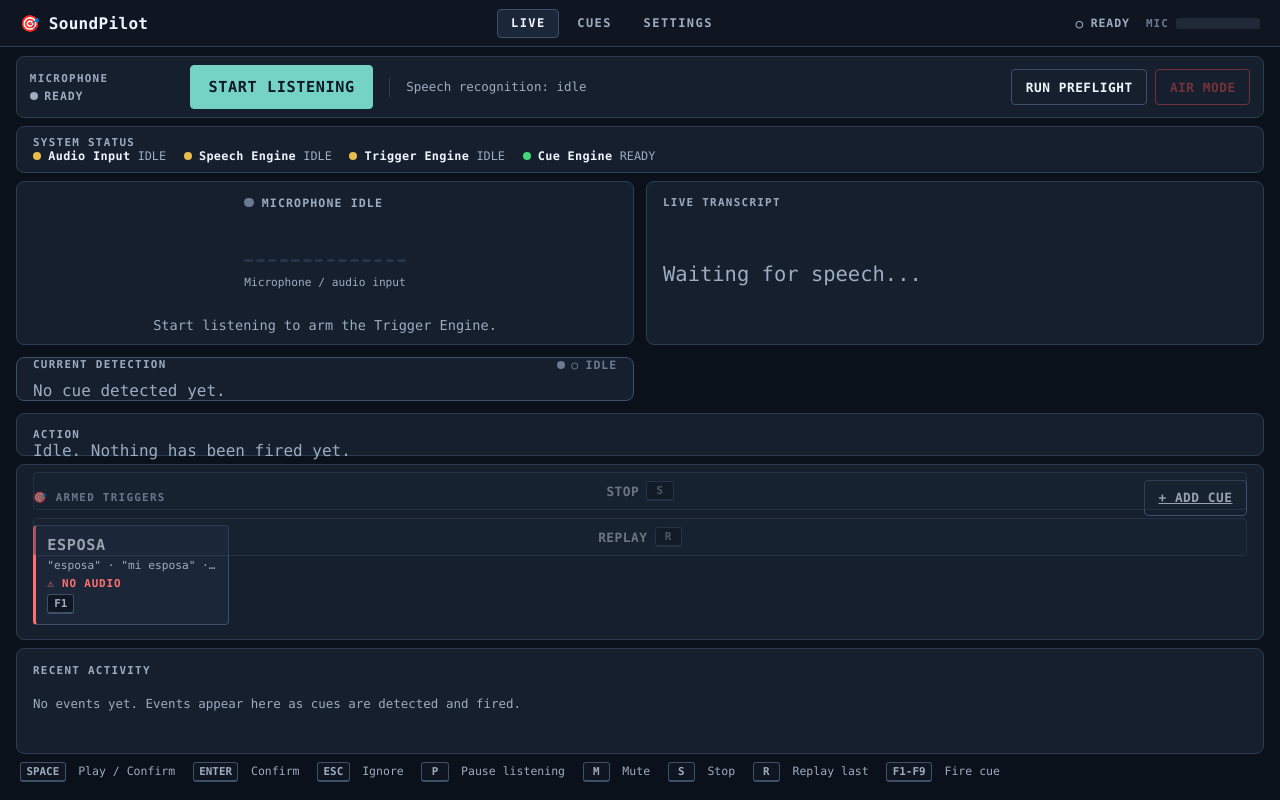
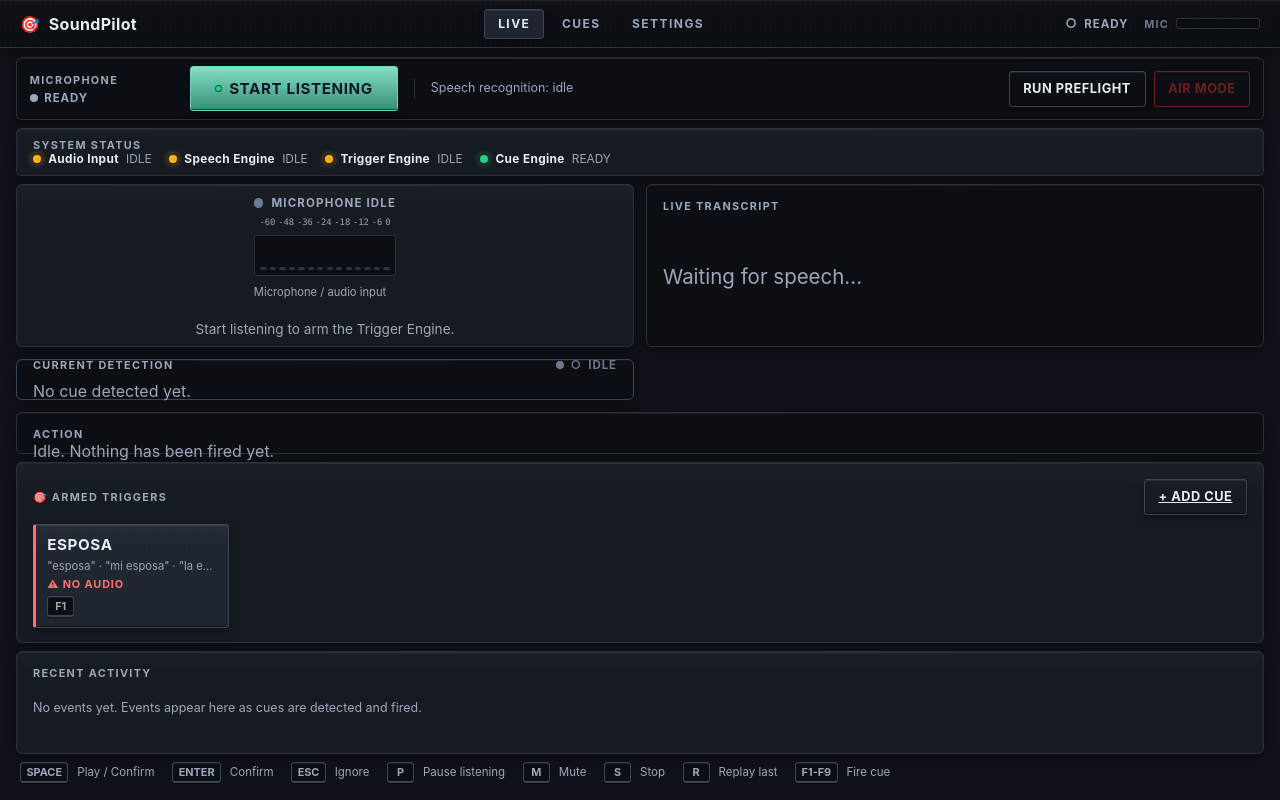
Before and after one commit to felipemvrin/soundpilot, an Angular app: page /live in a window 1280 px wide. Built offline with nearby package versions, Linux system fonts and the light colour scheme.

Commit message:
feat: refine broadcast control surface UI

```diff
--- a/src/app/features/live/live.component.html
+++ b/src/app/features/live/live.component.html
@@ -11,10 +11,13 @@
     </div>
     <button
       type="button"
-      class="btn btn--lg"
+      class="btn btn--lg listen-button"
       [class.btn--primary]="!session.isListening()"
+      [class.is-listening]="session.isListening()"
+      [attr.aria-pressed]="session.isListening()"
       (click)="session.toggleListening()"
     >
+      <span class="control-led" aria-hidden="true"></span>
       {{ session.isListening() ? 'Stop listening' : 'Start listening' }}
     </button>
     <span class="hint recog">
--- a/src/app/features/live/live.component.scss
+++ b/src/app/features/live/live.component.scss
@@ -14,18 +14,43 @@
 
 .ops {
   align-items: center;
-  background: var(--surface);
+  background: var(--surface-deep);
   border: 1px solid var(--line);
   border-radius: var(--radius);
   display: flex;
   gap: 1rem;
   padding: 0.7rem 1rem;
+  box-shadow: var(--sp-shadow-control);
+  position: relative;
 }
 
 .mic-block {
   display: grid;
   gap: 0.25rem;
   min-width: 9rem;
+}
+
+.listen-button {
+  min-width: 13rem;
+}
+
+.control-led {
+  background: var(--ok);
+  border: 1px solid rgb(0 0 0 / 55%);
+  border-radius: 50%;
+  box-shadow: 0 0 6px rgb(39 209 140 / 55%);
+  height: 0.45rem;
+  width: 0.45rem;
+}
+
+.listen-button.is-listening {
+  border-color: var(--warn);
+  color: var(--warn);
+}
+
+.listen-button.is-listening .control-led {
+  background: var(--warn);
+  box-shadow: 0 0 6px rgb(255 176 32 / 60%);
 }
 
 .recog {
@@ -64,6 +89,9 @@
 .listening.state--matched,
 .listening.state--triggering {
   border-color: var(--accent);
+  box-shadow:
+    var(--sp-shadow-panel),
+    0 0 0 1px rgb(105 213 198 / 8%);
 }
 
 .listening.state--cooldown {
@@ -257,6 +285,13 @@
   transition: border-color 0.2s ease;
 }
 
+.transcript,
+.detected,
+.action {
+  background-color: var(--surface-deep);
+  background-image: none;
+}
+
 .detected.state--matched {
   animation: detected-flash 0.4s ease-out;
   border-color: var(--warn);
@@ -317,10 +352,18 @@
   margin-top: 0.75rem;
 }
 
+.action-buttons .btn {
+  min-height: 2.5rem;
+}
+
 .chips {
   display: grid;
   gap: 0.5rem;
   grid-template-columns: repeat(auto-fill, minmax(11rem, 1fr));
+}
+
+.cues-strip {
+  padding-top: 1rem;
 }
 
 .empty-triggers {
@@ -358,6 +401,13 @@
 
 .live.air .cue-name {
   color: var(--air);
+}
+
+.live.air .ops {
+  border-color: rgb(255 56 48 / 60%);
+  box-shadow:
+    var(--sp-shadow-control),
+    0 0 18px rgb(255 56 48 / 10%);
 }
 
 .live.air .listening app-live-listening-indicator {
--- a/src/app/shared/components/app-header/app-header.component.scss
+++ b/src/app/shared/components/app-header/app-header.component.scss
@@ -7,12 +7,20 @@
 
 .topbar {
   align-items: center;
-  background: var(--surface-deep);
+  background-color: var(--surface-deep);
+  background-image:
+    var(--sp-metal-texture), linear-gradient(180deg, rgb(255 255 255 / 3%), transparent 24%);
+  background-size:
+    5px 5px,
+    auto;
   border-bottom: 1px solid var(--line);
   display: flex;
   gap: 1.5rem;
   justify-content: space-between;
   padding: 0.55rem 1.25rem;
+  box-shadow:
+    0 1px 0 rgb(255 255 255 / 5%) inset,
+    0 4px 14px rgb(0 0 0 / 28%);
 }
 
 .topbar.air {
@@ -69,6 +77,9 @@
   background: var(--surface-alt);
   border-color: var(--line-strong);
   color: var(--text);
+  box-shadow:
+    0 1px 0 rgb(255 255 255 / 7%) inset,
+    0 2px 5px rgb(0 0 0 / 35%);
 }
 
 .status-area {
--- a/src/app/shared/components/audio-level-meter/audio-level-meter.component.ts
+++ b/src/app/shared/components/audio-level-meter/audio-level-meter.component.ts
@@ -13,7 +13,7 @@
     <span [style.width.%]="percent()"></span>
   </div>`,
   styles: [
-    ':host{display:block}.meter{background:#202938;border-radius:2px;height:.7rem;overflow:hidden;width:100%}.meter span{background:#e9bd4d;display:block;height:100%;transition:width .1s}',
+    ':host{display:block}.meter{background:var(--surface-deep);border:1px solid var(--line);border-radius:2px;box-shadow:0 1px 2px rgb(0 0 0 / 55%) inset;height:.7rem;overflow:hidden;width:100%}.meter span{background:linear-gradient(90deg,var(--ok),var(--warn) 78%,var(--danger));display:block;height:100%;transition:width .1s}',
   ],
 })
 export class AudioLevelMeterComponent {
--- a/src/app/shared/components/cue-status-chip/cue-status-chip.component.ts
+++ b/src/app/shared/components/cue-status-chip/cue-status-chip.component.ts
@@ -58,7 +58,12 @@
         display: block;
       }
       .chip {
-        background: var(--surface-alt);
+        background-color: var(--surface-alt);
+        background-image:
+          var(--sp-metal-texture), linear-gradient(180deg, rgb(255 255 255 / 3%), transparent 22%);
+        background-size:
+          5px 5px,
+          auto;
         border: 1px solid var(--line-strong);
         border-left: 3px solid var(--line-strong);
         border-radius: var(--radius-sm);
@@ -71,9 +76,22 @@
         padding: 0.6rem 0.7rem;
         text-align: left;
         width: 100%;
+        box-shadow: var(--sp-shadow-control);
+        transition:
+          border-color 0.12s ease,
+          box-shadow 0.12s ease,
+          transform 0.12s ease;
       }
       .chip:hover:not(:disabled) {
         border-color: var(--accent);
+        box-shadow:
+          0 1px 0 rgb(255 255 255 / 10%) inset,
+          0 0 0 1px rgb(105 213 198 / 10%),
+          0 5px 12px rgb(0 0 0 / 40%);
+      }
+      .chip:active:not(:disabled) {
+        box-shadow: 0 1px 2px rgb(0 0 0 / 55%) inset;
+        transform: translateY(1px);
       }
       .name {
         font-size: 0.95rem;
--- a/src/app/shared/components/live-listening-indicator/live-listening-indicator.component.ts
+++ b/src/app/shared/components/live-listening-indicator/live-listening-indicator.component.ts
@@ -11,6 +11,10 @@
     <div class="row">
       <span class="dot" [class.active]="active()" aria-hidden="true"></span>
       <span class="label">{{ label() }}</span>
+    </div>
+    <div class="scale" aria-hidden="true">
+      <span>-60</span><span>-48</span><span>-36</span><span>-24</span><span>-18</span
+      ><span>-12</span><span>-6</span><span>0</span>
     </div>
     <div class="bars" role="img" [attr.aria-label]="label() + ', input level ' + percent() + '%'">
       @for (bar of bars; track bar) {
@@ -48,10 +52,22 @@
         text-transform: uppercase;
       }
       .bars {
+        background: var(--surface-deep);
+        border: 1px solid var(--line);
+        border-radius: 3px;
         align-items: flex-end;
         display: flex;
         gap: 0.2rem;
         height: 2.6rem;
+        padding: 0.35rem;
+        box-shadow: 0 1px 2px rgb(0 0 0 / 50%) inset;
+      }
+      .scale {
+        color: var(--muted);
+        display: flex;
+        font: 0.55rem/1 var(--mono);
+        justify-content: space-between;
+        padding: 0 0.35rem;
       }
       .bars span {
         background: #263447;
@@ -61,7 +77,14 @@
         transition: height 0.12s ease;
       }
       .bars span.active {
-        background: var(--accent);
+        background: var(--ok);
+        box-shadow: 0 0 5px rgb(105 213 198 / 22%);
+      }
+      .bars span:nth-last-child(-n + 4).active {
+        background: var(--warn);
+      }
+      .bars span:nth-last-child(-n + 2).active {
+        background: var(--danger);
       }
       .hint {
         color: var(--muted);
--- a/src/app/shared/components/system-status-panel/system-status-panel.component.ts
+++ b/src/app/shared/components/system-status-panel/system-status-panel.component.ts
@@ -46,6 +46,9 @@
         flex-shrink: 0;
         height: 0.5rem;
         width: 0.5rem;
+        box-shadow:
+          0 0 0 2px rgb(0 0 0 / 35%),
+          0 0 6px currentColor;
       }
       .label {
         color: var(--text);
@@ -57,12 +60,15 @@
       }
       .item--ok .dot {
         background: var(--ok);
+        color: var(--ok);
       }
       .item--warn .dot {
         background: var(--warn);
+        color: var(--warn);
       }
       .item--error .dot {
         background: var(--danger);
+        color: var(--danger);
       }
     `,
   ],
--- a/src/styles.scss
+++ b/src/styles.scss
@@ -1,21 +1,39 @@
 :root {
-  --background: #0b111b;
-  --surface: #151f2d;
-  --surface-alt: #1b2738;
-  --surface-deep: #0f1622;
-  --line: #2e3c51;
-  --line-strong: #3d4f69;
-  --text: #eff5ff;
-  --muted: #9eacc0;
-  --accent: #75d3c6;
-  --ok: #42d878;
-  --ok-soft: #a4f7bc;
-  --warn: #e9bd4d;
+  --sp-bg: #0e1117;
+  --sp-surface: #161b22;
+  --sp-surface-elevated: #20262f;
+  --sp-surface-deep: #0b0e13;
+  --sp-border: #2a313b;
+  --sp-border-strong: #3a4654;
+  --sp-text-primary: #e6edf3;
+  --sp-text-secondary: #9ba8ba;
+  --sp-success: #27d18c;
+  --sp-warning: #ffb020;
+  --sp-danger: #ff3830;
+  --sp-info: #4aa3ff;
+  --sp-accent: #69d5c6;
+  --sp-shadow-panel: 0 1px 0 rgb(255 255 255 / 4%) inset, 0 4px 12px rgb(0 0 0 / 24%);
+  --sp-shadow-control:
+    0 1px 0 rgb(255 255 255 / 8%) inset, 0 -1px 0 rgb(0 0 0 / 55%) inset,
+    0 4px 10px rgb(0 0 0 / 38%);
+  --sp-metal-texture: linear-gradient(105deg, rgb(255 255 255 / 2%) 0 1px, transparent 1px 5px);
+  --background: var(--sp-bg);
+  --surface: var(--sp-surface);
+  --surface-alt: var(--sp-surface-elevated);
+  --surface-deep: var(--sp-surface-deep);
+  --line: var(--sp-border);
+  --line-strong: var(--sp-border-strong);
+  --text: var(--sp-text-primary);
+  --muted: var(--sp-text-secondary);
+  --accent: var(--sp-accent);
+  --ok: var(--sp-success);
+  --ok-soft: #8de9b7;
+  --warn: var(--sp-warning);
   --danger: #ff6f6f;
-  --air: #ff4d4d;
-  --radius: 8px;
-  --radius-sm: 4px;
-  --mono: ui-monospace, SFMono-Regular, Menlo, Monaco, Consolas, monospace;
+  --air: var(--sp-danger);
+  --radius: 6px;
+  --radius-sm: 3px;
+  --mono: 'JetBrains Mono', ui-monospace, SFMono-Regular, Menlo, Monaco, Consolas, monospace;
 }
 
 * {
@@ -30,7 +48,12 @@
 body {
   background: var(--background);
   color: var(--text);
-  font-family: var(--mono);
+  font-family:
+    Inter,
+    -apple-system,
+    BlinkMacSystemFont,
+    'Segoe UI',
+    sans-serif;
   margin: 0;
   min-width: 320px;
 }
@@ -63,13 +86,28 @@
 /* ---------------------------------------------------------------- surfaces */
 
 .panel {
-  background: var(--surface);
+  background-color: var(--surface);
+  background-image: linear-gradient(180deg, rgb(255 255 255 / 2.5%), transparent 18%);
   border: 1px solid var(--line);
   border-radius: var(--radius);
   display: flex;
   flex-direction: column;
   min-height: 0;
   padding: 0.9rem 1rem;
+  box-shadow: var(--sp-shadow-panel);
+  position: relative;
+}
+
+.panel::before,
+.ops::before {
+  background: linear-gradient(90deg, transparent, rgb(255 255 255 / 8%), transparent);
+  content: '';
+  height: 1px;
+  left: 1rem;
+  opacity: 0.55;
+  position: absolute;
+  right: 1rem;
+  top: 0;
 }
 
 .eyebrow {
@@ -112,21 +150,33 @@
   text-transform: uppercase;
   transition:
     background 0.12s ease,
-    border-color 0.12s ease;
+    border-color 0.12s ease,
+    box-shadow 0.12s ease,
+    transform 0.12s ease;
+  box-shadow: var(--sp-shadow-control);
 }
 
 .btn:hover:not(:disabled) {
   border-color: var(--accent);
+  box-shadow:
+    0 1px 0 rgb(255 255 255 / 12%) inset,
+    0 0 0 1px rgb(105 213 198 / 12%),
+    0 5px 12px rgb(0 0 0 / 42%);
+}
+
+.btn:active:not(:disabled) {
+  box-shadow: 0 1px 2px rgb(0 0 0 / 55%) inset;
+  transform: translateY(1px);
 }
 
 .btn--primary {
-  background: var(--accent);
+  background: linear-gradient(180deg, #82dfc4 0%, #398e78 100%);
   border-color: var(--accent);
   color: #0d1a26;
 }
 
 .btn--primary:hover:not(:disabled) {
-  background: #8ce0d4;
+  background: linear-gradient(180deg, #9ae9d1 0%, #48ad91 100%);
 }
 
 .btn--ghost {
@@ -145,8 +195,12 @@
 }
 
 .btn--air.is-on {
-  background: var(--air);
+  background: linear-gradient(#ff6259, #c92f2b);
   color: #1a0606;
+  box-shadow:
+    0 1px 0 rgb(255 255 255 / 12%) inset,
+    0 0 12px rgb(255 56 48 / 28%),
+    0 4px 10px rgb(0 0 0 / 45%);
 }
 
 .btn--lg {
@@ -199,6 +253,9 @@
   min-width: 1.7rem;
   padding: 0.12rem 0.34rem;
   text-align: center;
+  box-shadow:
+    0 1px 0 rgb(255 255 255 / 7%) inset,
+    0 1px 1px rgb(0 0 0 / 55%);
 }
 
 /* ------------------------------------------------------------------ states */
```
